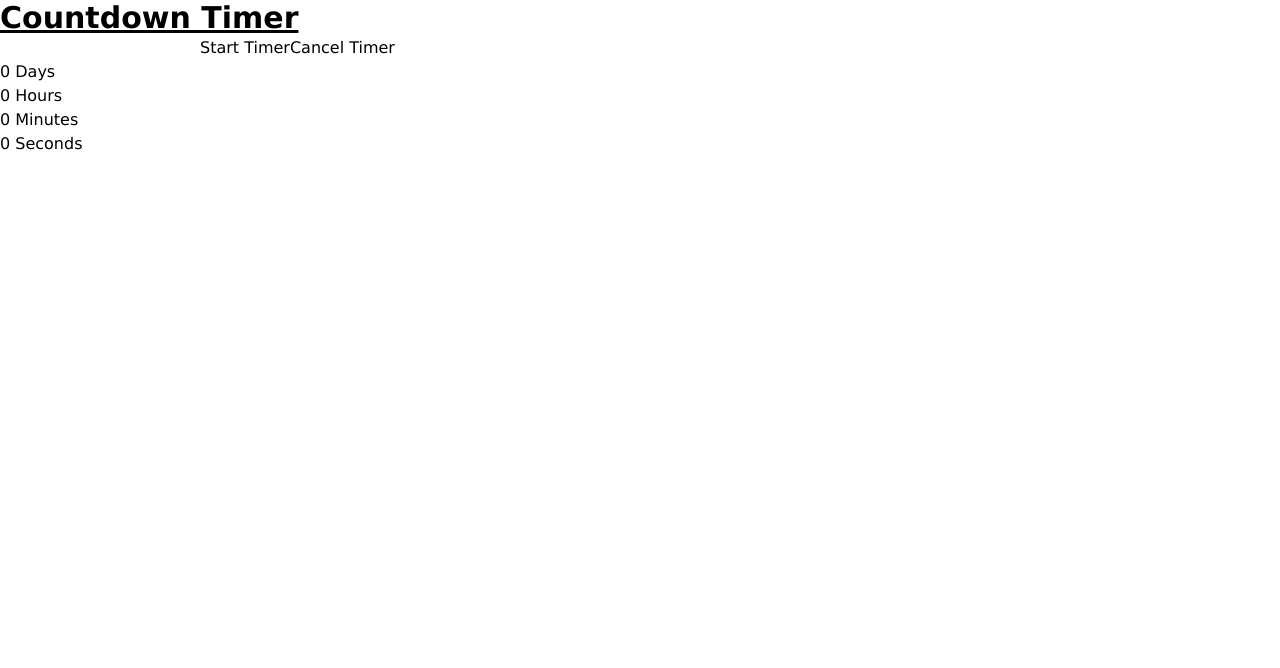
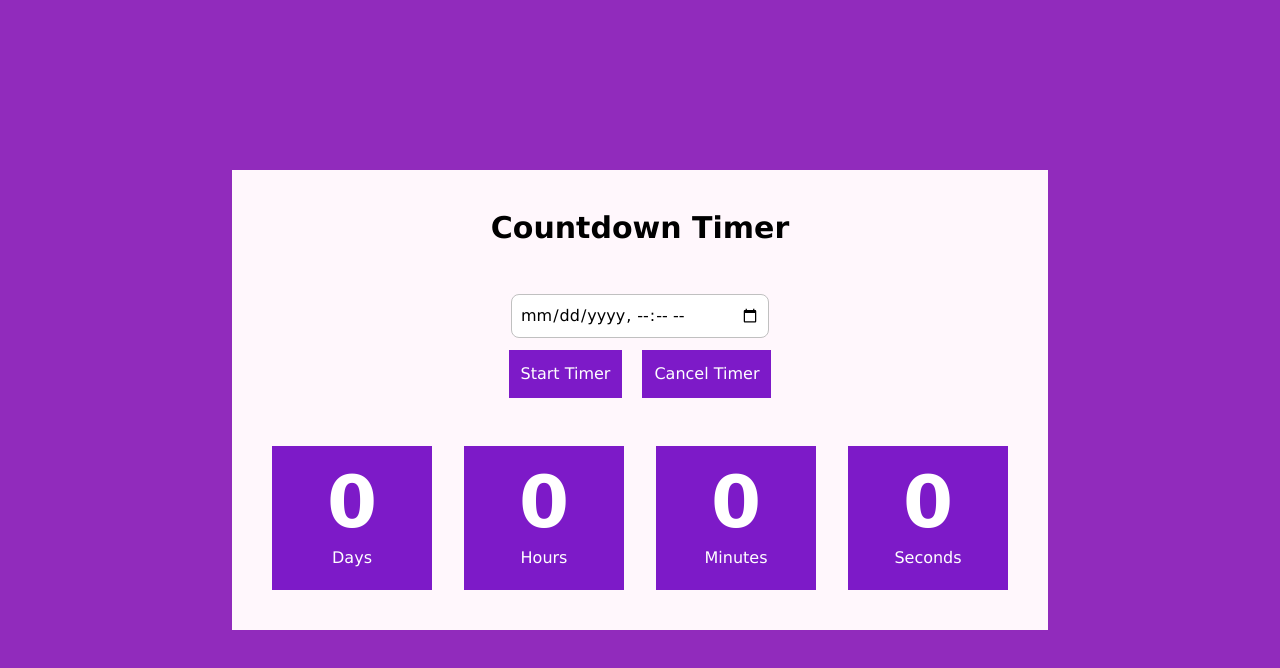
Before and after one commit to shubhamrawat0269/countdown-timer-app, a React (Vite) app: page / in a window 1280 px wide. Shown: the top 668 px of the page. Built offline with nearby package versions, Linux system fonts and the light colour scheme.

Commit message:
Desktop design UI done

```diff
--- a/src/App.jsx
+++ b/src/App.jsx
@@ -2,7 +2,7 @@ import CountdownTimer from "./components/CountdownTimer";
 
 function App() {
   return (
-    <div>
+    <div className="primary__bg w-screen h-screen flex justify-center items-center">
       <CountdownTimer />
     </div>
   );
--- a/src/components/CountdownTimer.jsx
+++ b/src/components/CountdownTimer.jsx
@@ -2,29 +2,40 @@ import React from "react";
 
 const CountdownTimer = () => {
   return (
-    <div>
-      <h1 className="text-3xl font-bold underline">Countdown Timer</h1>
-      <form onSubmit={() => {}}>
+    <div className="flex justify-center gap-12 items-center flex-col secondary__bg p-10">
+      <h1 className="text-3xl font-bold">Countdown Timer</h1>
+      <form
+        onSubmit={() => {}}
+        className="flex flex-col gap-3 justify-center items-center"
+      >
         <label htmlFor="datetime">
-          <input type="datetime" name="datetime" id="datetime" />
+          <input
+            type="datetime-local"
+            className=" p-2 outline-none rounded-lg border__style"
+            name="datetime"
+            id="datetime"
+            autoCapitalize="off"
+          />
         </label>
 
-        <button>Start Timer</button>
-        <button>Cancel Timer</button>
+        <div className="flex gap-5">
+          <button className="btn">Start Timer</button>
+          <button className="btn">Cancel Timer</button>
+        </div>
       </form>
 
-      <div>
-        <div>
-          <span>0</span> Days
+      <div className="flex justify-center gap-8 items-center ">
+        <div className="flex justify-center gap-2 items-center flex-col timer__bg p-5 w-40">
+          <span className="font-bold text-7xl">0</span> Days
         </div>
-        <div>
-          <span>0</span> Hours
+        <div className="flex justify-center gap-2 items-center flex-col timer__bg p-5 w-40">
+          <span className="font-bold text-7xl">0</span> Hours
         </div>
-        <div>
-          <span>0</span> Minutes
+        <div className="flex justify-center gap-2 items-center flex-col timer__bg p-5 w-40">
+          <span className="font-bold text-7xl">0</span> Minutes
         </div>
-        <div>
-          <span>0</span> Seconds
+        <div className="flex justify-center gap-2 items-center flex-col timer__bg p-5 w-40">
+          <span className="font-bold text-7xl">0</span> Seconds
         </div>
       </div>
     </div>
--- a/src/index.css
+++ b/src/index.css
@@ -11,3 +11,35 @@
 body {
     font-family: Verdana, Geneva, Tahoma, sans-serif;
 }
+
+:root {
+    --primary-clr: #912BBC;
+    --btn-clr: #7d1ac8;
+    --timer-bg: #FF204E;
+}
+
+.primary__bg {
+    background-color: var(--primary-clr);
+
+}
+
+.secondary__bg {
+    background-color: #FFF7FC;
+}
+
+.timer__bg {
+    background-color: var(--btn-clr);
+    color: #FFFFFF;
+}
+
+.border__style {
+    border: 1px solid silver;
+}
+
+.btn {
+    padding: 0.75rem;
+    border: none;
+    outline: none;
+    background-color: var(--btn-clr);
+    color: #FFFFFF;
+}
```
